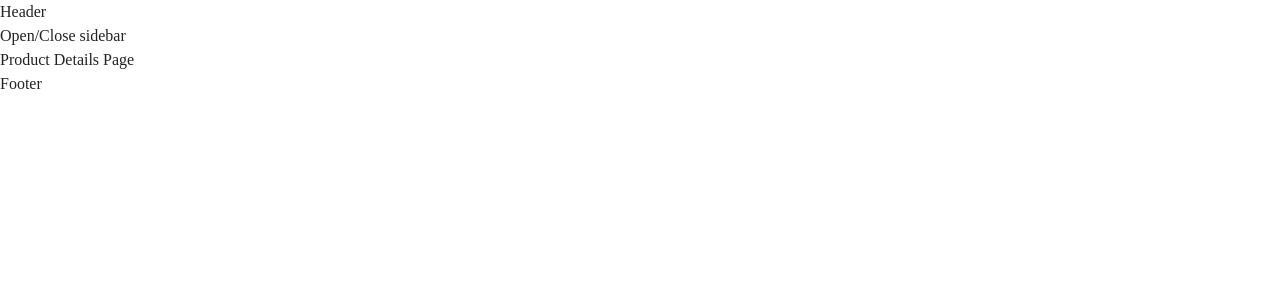
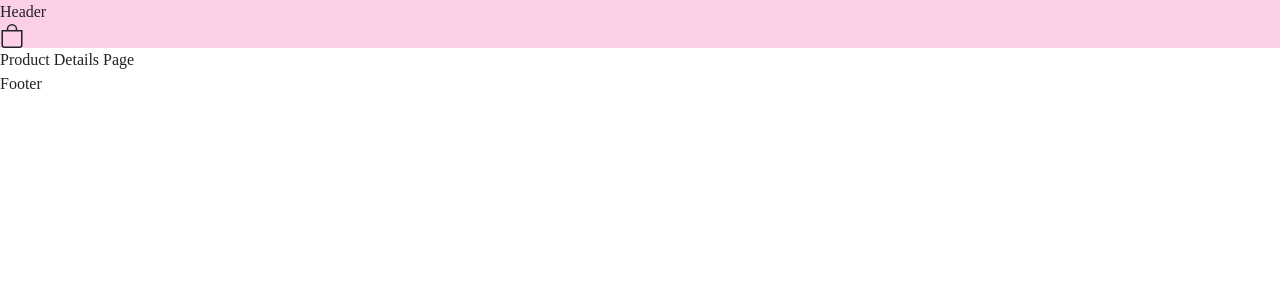
Before and after one commit to dfuqq/fp-store, a React (Create React App) app: page /product/1 in a window 1280 px wide. Shown: the top 300 px of the page. Built offline with nearby package versions, Linux system fonts and the light colour scheme; no server answers.

Commit message:
Sidebar Functionality

```diff
--- a/src/components/Header.js
+++ b/src/components/Header.js
@@ -1,11 +1,19 @@
-import React from 'react';
+import React, { useContext } from 'react';
+import { SidebarContext } from '../contexts/SidebarContext';
+
+import { BsBag } from 'react-icons/bs';
 
 const Header = () => {
+	const { isOpen, setIsOpen } = useContext(SidebarContext);
 	return (
-		<div>
+		<header className='bg-pink-200'>
 			<div>Header</div>
-			<div>Open/Close sidebar</div>
-		</div>
+			<div
+				onClick={() => setIsOpen(!isOpen)}
+				className='cursor-pointer'>
+				<BsBag className='text-2xl' />
+			</div>
+		</header>
 	);
 };
 
--- a/src/components/Sidebar.js
+++ b/src/components/Sidebar.js
@@ -17,7 +17,18 @@
 			} w-full bg-white fixed top-0 h-full
 	shadow-2xl md:w-[35vw] xl:max-w-[30vw] transition-all duration-500 z-20
 	px-4 lg:px-[35px]`}>
-			Sidebar
+			<div className='flex items-center justify-between py-6 border-b'>
+				<div className='uppercase text-sm font-semibold'>
+					Shopping Bag (0)
+				</div>
+				{/* {Icon} */}
+				<div
+					onClick={handleClose}
+					className='cursor-pointer w-8 h-8 flex justify-center
+				items-center'>
+					<IoMdArrowForward className='text-2xl' />
+				</div>
+			</div>
 		</div>
 	);
 };
```
